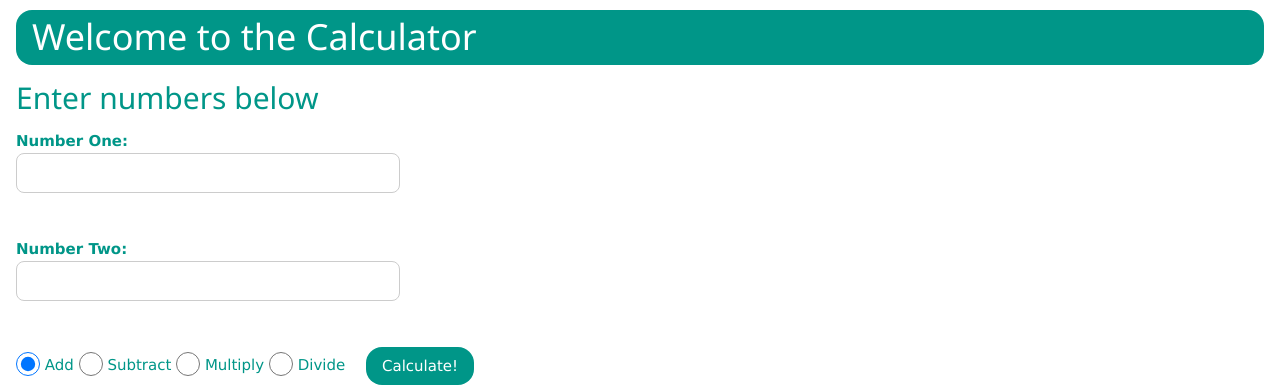
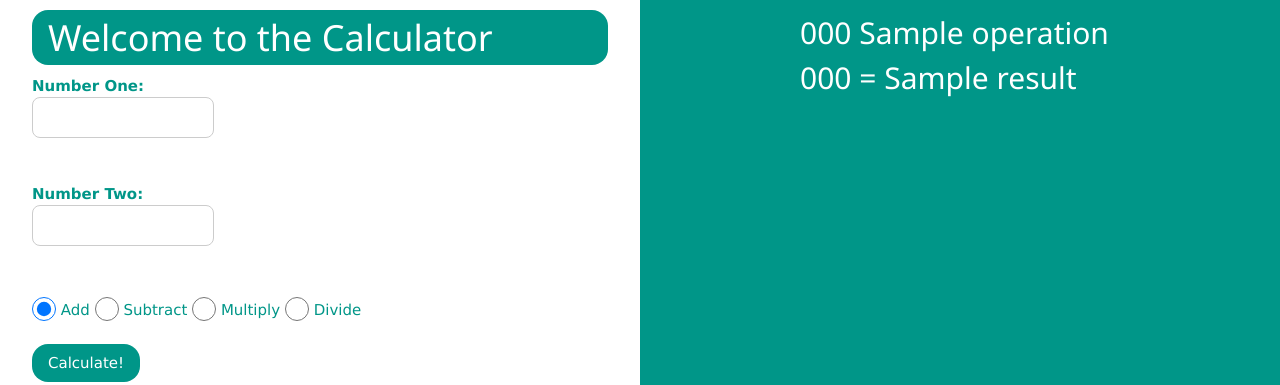
Before and after one commit to CallumLee22/FLASK-INTRO, a Flask app: template templates/calc.jinja in a window 1280 px wide. Shown: the top 385 px of the page. Run offline with Flask 3, Linux system fonts and the light colour scheme; the template is opened without the code that fills it: most values are stand-ins (such as "Sample title", 1, 10 or a date in 2020).

Commit message:
more responsive

```diff
--- a/templates/calc.jinja
+++ b/templates/calc.jinja
@@ -1,34 +1,49 @@
 <!DOCTYPE html>
 <html>
-<link rel="stylesheet" href="https://www.w3schools.com/w3css/4/w3.css">
-<meta name="viewport" content="width=device-width, initial-scale=1.0">
 
 <style>
+    @media screen and (min-width:1800px) {
+        .calc {
+            background-image: url("https://www.pngmart.com/files/15/Scientific-Calculator-PNG-Transparent-HD-Photo.png");
+            background-repeat: no-repeat;
+            background-size: cover;
+        }
 
+        .result {
+            margin-top: 140px;
+            color: black;
+        }
+    }
+
+    .message {
+        text-align: center;
+    }
 </style>
 
+<head>
     <title>Calculator</title>
+    <meta charset="UTF-8">
+    <meta name="viewport" content="width=device-width, initial-scale=1">
+    <link rel="stylesheet" href="https://www.w3schools.com/w3css/4/w3.css">
+</head>
 
-<head>
+<body class="w3-content" style="max-width:1900px">
+
+    <div class="w3-row">
+        <div class="w3-half w3-container" style="max-height:1000px">
+            <div>
                 <h1 class="w3-margin-left w3-margin-right w3-container w3-round-xlarge w3-teal"
                     style="font-size:10vw text-shadow:1px 1px 0 #444">
                     Welcome to
                     the Calculator</h1>
-</head>
-
-<body>
-    <h2 class="w3-container w3-text-teal w3-sans-serif" style="font-size:10vw text-shadow:1px 1px 0 #444">Enter numbers
-        below</h2>
-</body>
-<div class="w3-row">
                 <form method="POST">
                     <label class="w3-margin-left w3-text-teal"><b>Number One:</b></label>
-        <input class="w3-animate-input w3-margin-left w3-input w3-border w3-round-large" style="width:30%" type="text"
-            id="num1" name="num1"><br><br>
+                    <input class="w3-animate-input w3-margin-left w3-input w3-border w3-round-large" style="width:30%"
+                        type="text" id="num1" name="num1"><br><br>
 
                     <label class="w3-margin-left w3-text-teal"><b>Number Two:</b></label>
-        <input class="w3-animate-input w3-margin-left w3-input w3-border w3-round-large" style="width:30%" type="text"
-            id="num2" name="num2"><br><br>
+                    <input class="w3-animate-input w3-margin-left w3-input w3-border w3-round-large" style="width:30%"
+                        type="text" id="num2" name="num2"><br><br>
 
                     <input class="w3-radio w3-margin-left" type="radio" name="operation" value="add" checked>
                     <label class="w3-text-teal">Add</label>
@@ -40,31 +55,32 @@
                     <label class="w3-text-teal">Multiply</label>
 
                     <input class="w3-radio" type="radio" name="operation" value="divide">
-        <label class="w3-text-teal">Divide</label>
+                    <label class="w3-text-teal">Divide</label><br><br>
 
-        <input class="w3-button w3-teal w3-round-xlarge w3-margin-left" type="submit" value="Calculate!"><br><br>
+                    <input class="w3-button w3-teal w3-round-xlarge w3-margin-left" type="submit"
+                        value="Calculate!"><br><br>
                 </form>
             </div>
 
             {% with messages = get_flashed_messages() %}
             {% if messages %}
-<div class="w3-margin-left w3-panel w3-red" style="width: 30%">
-    <p class="w3-padding-large w3-round w3-text-white">{{ messages[0] }}</p>
+            <div class="w3-margin-left w3-panel w3-red" style="width: 50%">
+                <p class="message w3-padding-large w3-round w3-text-white">{{ messages[0] }}</p>
             </div>
             {% endif %}
             {% endwith %}
 
-<div class="w3-display-container">
-    <img src="https://www.pngmart.com/files/15/Scientific-Calculator-PNG-Transparent-HD-Photo.png">
+        </div>
+        <div class="calc w3-half w3-teal w3-display-container w3-mobile" style="height:1000px">
             {% if result %}
-    <div class="w3-monospace w3-display-topmiddle">
-        <h4>{{ number1 }} {{ operation }} {{ number2
+            <div class="result w3-monospace w3-display-topmiddle">
+                <h2>{{ number1 }} {{ operation }} {{ number2
                     }} = {{
-            result }}</h4>
+                    result }}</h2>
             </div>
             {% endif %}
         </div>
-
-
+    </div>
+</body>
 
 </html>
```
Lines whose indentation alone changed are shown as unchanged.
